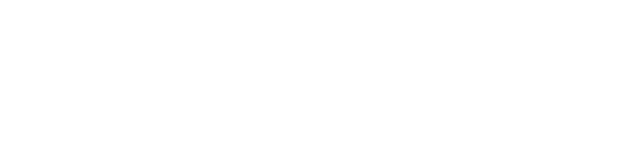
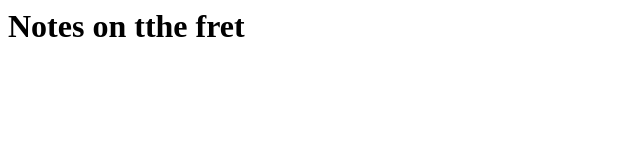
Before and after one commit to danjizquierdo/Dont-Fret-Board, a plain HTML site: page index.html in a window 1280 px wide. Shown: the whole page, without its empty margins (0-640 px from the left). Drawn offline with nearby package versions, Linux system fonts and the light colour scheme.

Commit message:
Set up basic index

```diff
--- a/index.html
+++ b/index.html
@@ -1 +1,12 @@
-<script src="https://d3js.org/d3.v5.min.js"></script>
+<html>
+<head>
+<link rel=”stylesheet” href=”style.css”>
+<title>Don't Fret Board - Find Your Perfect Tuning</title>
+</head>
+<body>
+<h1>Notes on tthe fret</h1>
+<svg width=”500" height=”800" class=”fret-board”></svg>
+<script src=”https://d3js.org/d3.v5.min.js"></script>
+<script src=”script.js”></script>
+</body>
+</html>
```
